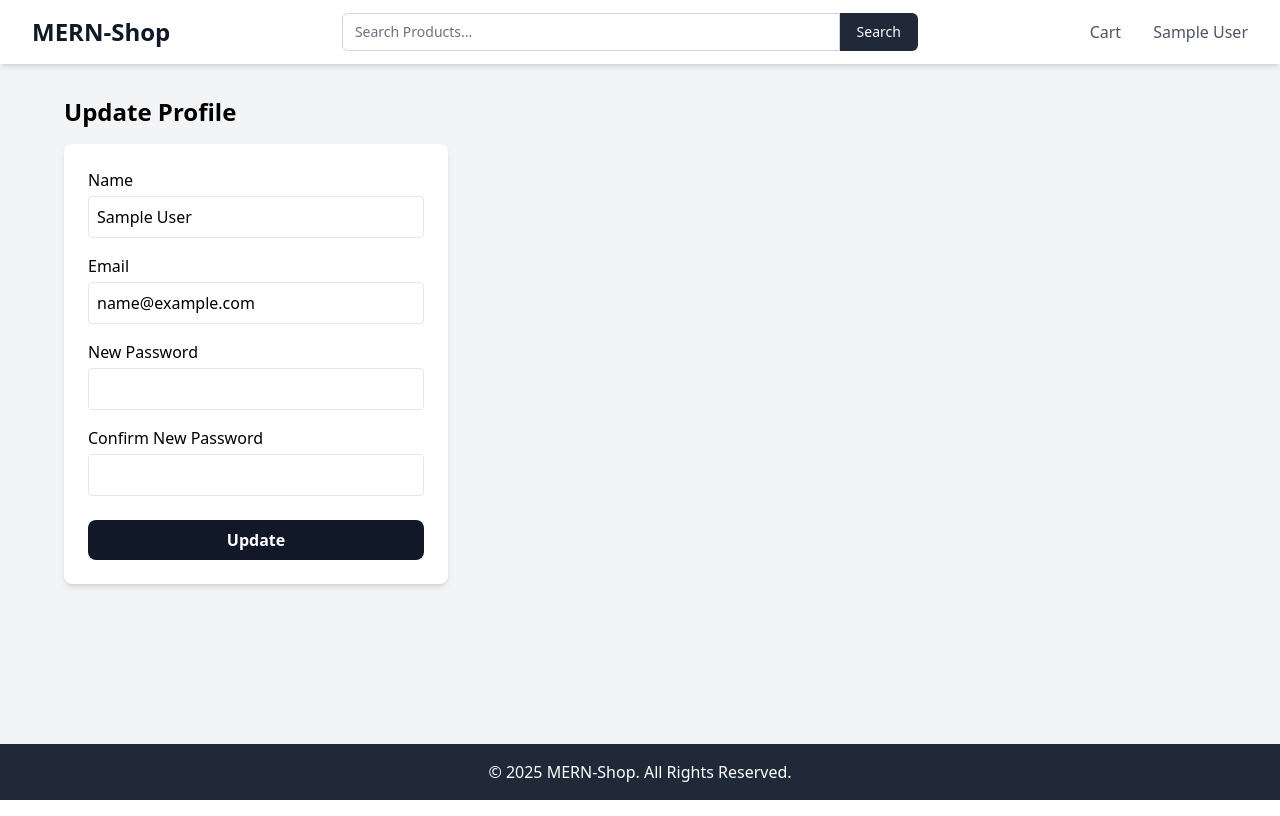
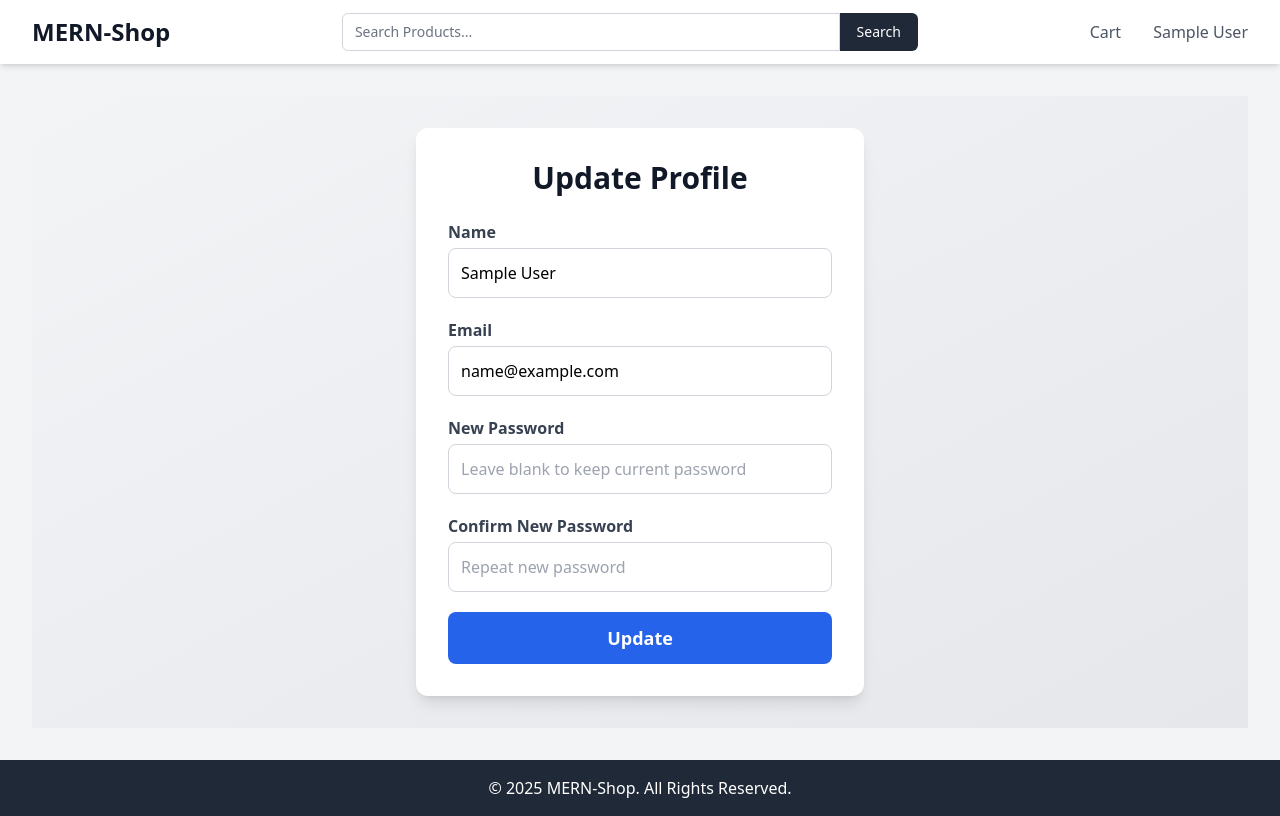
Before and after one commit to ranaIslam01/ecommerce-client, a React (Create React App) app: page /profile in a window 1280 px wide. Built offline with nearby package versions, Linux system fonts and the light colour scheme; no server answers; sample sign-in values are in the browser's storage.

Commit message:
homepage.js proflipage.js

```diff
--- a/src/pages/HomePage.js
+++ b/src/pages/HomePage.js
@@ -1,14 +1,14 @@
-import React, { useEffect, useReducer } from 'react';
+import React, { useEffect, useReducer, useState } from 'react';
 import axios from 'axios';
 import ProductCard from '../components/ProductCard';
-import { useLocation, Link } from 'react-router-dom';
+import { useLocation, Link, useNavigate } from 'react-router-dom';
 
 const reducer = (state, action) => {
   switch (action.type) {
     case 'FETCH_REQUEST':
       return { ...state, loading: true };
     case 'FETCH_SUCCESS':
-      return { ...state, products: action.payload, loading: false };
+      return { ...state, ...action.payload, loading: false };
     case 'FETCH_FAIL':
       return { ...state, loading: false, error: action.payload };
     default:
@@ -17,39 +17,57 @@ const reducer = (state, action) => {
 };
 
 const HomePage = () => {
-  const [{ loading, error, products }, dispatch] = useReducer(reducer, {
+  const navigate = useNavigate();
+  const location = useLocation();
+  const searchParams = new URLSearchParams(location.search);
+  const keyword = searchParams.get('keyword') || '';
+  const [page, setPage] = useState(Number(searchParams.get('page')) || 1);
+  const limit = 8;
+
+  const [{ loading, error, products, pages, total }, dispatch] = useReducer(reducer, {
     products: [],
     loading: true,
     error: '',
+    pages: 1,
+    total: 0,
   });
-
-  const location = useLocation();
-  const searchParams = new URLSearchParams(location.search);
-  const keyword = searchParams.get('keyword') || '';
 
   useEffect(() => {
     const fetchProducts = async () => {
       dispatch({ type: 'FETCH_REQUEST' });
       try {
-        const { data } = await axios.get(`${process.env.REACT_APP_API_URL || ''}/api/products?keyword=${keyword}`);
-        console.log('Fetched data:', data); // Debug: check structure
-        dispatch({ type: 'FETCH_SUCCESS', payload: data }); // ✅ FIXED LINE
+        const { data } = await axios.get(
+          `${process.env.REACT_APP_API_URL || ''}/api/products?keyword=${keyword}&page=${page}&limit=${limit}`
+        );
+        dispatch({ type: 'FETCH_SUCCESS', payload: data });
       } catch (err) {
         dispatch({ type: 'FETCH_FAIL', payload: err.message });
       }
     };
     fetchProducts();
-  }, [keyword]);
+  }, [keyword, page]);
+
+  // Handle page change
+  const handlePageChange = (newPage) => {
+    setPage(newPage);
+    const params = new URLSearchParams(location.search);
+    if (newPage > 1) {
+      params.set('page', newPage);
+    } else {
+      params.delete('page');
+    }
+    navigate({ search: params.toString() });
+  };
 
   return (
-    <div>
-      {keyword && products.length > 0 && (
+    <div className="w-full max-w-7xl mx-auto px-2 md:px-0">
+      {keyword && products && products.length > 0 && (
         <h2 className="text-2xl font-semibold text-gray-700 mb-4">
           Results for: "{keyword}"
         </h2>
       )}
 
-      {keyword && products.length === 0 && !loading && (
+      {keyword && (!products || products.length === 0) && !loading && (
         <div className="text-center py-10">
           <p className="text-xl text-gray-600 mb-2">
             No products found for "{keyword}"
@@ -61,21 +79,58 @@ const HomePage = () => {
       )}
 
       {!keyword && (
-        <h1 className="text-3xl font-bold text-gray-800 mb-6">
+        <h1 className="text-3xl font-bold text-gray-800 mb-6 text-center md:text-left">
           Latest Products
         </h1>
       )}
 
       {loading ? (
-        <div>Loading...</div>
+        <div className="flex justify-center items-center min-h-[200px]">
+          <span className="text-lg text-gray-500">Loading...</span>
+        </div>
       ) : error ? (
-        <div className="text-red-500">{error}</div>
-      ) : Array.isArray(products) && products.length > 0 ? (
-        <div className="grid grid-cols-1 sm:grid-cols-2 md:grid-cols-3 lg:grid-cols-4 gap-8">
-          {products.map((product) => (
-            <ProductCard key={product._id} product={product} />
-          ))}
-        </div>
+        <div className="text-red-500 text-center">{error}</div>
+      ) : products && products.length > 0 ? (
+        <>
+          <div className="grid grid-cols-1 sm:grid-cols-2 md:grid-cols-3 lg:grid-cols-4 gap-8 mb-8">
+            {products.map((product) => (
+              <ProductCard key={product._id} product={product} />
+            ))}
+          </div>
+          {/* Pagination Controls */}
+          <div className="flex flex-wrap justify-center items-center gap-2 mb-8">
+            <button
+              onClick={() => handlePageChange(page - 1)}
+              disabled={page <= 1}
+              className="px-4 py-2 rounded bg-gray-200 text-gray-700 font-semibold disabled:opacity-50 disabled:cursor-not-allowed hover:bg-gray-300 transition"
+            >
+              Prev
+            </button>
+            {Array.from({ length: pages }, (_, i) => i + 1).map((p) => (
+              <button
+                key={p}
+                onClick={() => handlePageChange(p)}
+                className={`px-3 py-1 rounded font-bold mx-1 border-2 transition ${
+                  p === page
+                    ? 'bg-blue-600 text-white border-blue-600 shadow'
+                    : 'bg-white text-gray-700 border-gray-300 hover:bg-blue-50'
+                }`}
+              >
+                {p}
+              </button>
+            ))}
+            <button
+              onClick={() => handlePageChange(page + 1)}
+              disabled={page >= pages}
+              className="px-4 py-2 rounded bg-gray-200 text-gray-700 font-semibold disabled:opacity-50 disabled:cursor-not-allowed hover:bg-gray-300 transition"
+            >
+              Next
+            </button>
+          </div>
+          <div className="text-center text-gray-500 mb-4">
+            Showing {(page - 1) * limit + 1} - {Math.min(page * limit, total)} of {total} products
+          </div>
+        </>
       ) : (
         !keyword && (
           <div className="text-center py-10">
--- a/src/pages/ProfilePage.js
+++ b/src/pages/ProfilePage.js
@@ -136,15 +136,27 @@ export default function ProfilePage() {
   };
 
   return (
-    <div className="flex flex-col md:flex-row gap-8 px-2 md:px-0 w-full max-w-6xl mx-auto">
-      <div className="md:w-1/3 w-full mb-8 md:mb-0">
-        <h2 className="text-2xl font-bold mb-4 text-center md:text-left">Update Profile</h2>
-        <form onSubmit={submitHandler} className="bg-white p-4 md:p-6 rounded-lg shadow-md w-full max-w-md mx-auto md:mx-0">
-            <div className="mb-4"><label className="block mb-1">Name</label><input value={name} onChange={(e) => setName(e.target.value)} required className="w-full p-2 border rounded"/></div>
-            <div className="mb-4"><label className="block mb-1">Email</label><input type="email" value={email} onChange={(e) => setEmail(e.target.value)} required className="w-full p-2 border rounded"/></div>
-            <div className="mb-4"><label className="block mb-1">New Password</label><input type="password" onChange={(e) => setPassword(e.target.value)} className="w-full p-2 border rounded"/></div>
-            <div className="mb-6"><label className="block mb-1">Confirm New Password</label><input type="password" onChange={(e) => setConfirmPassword(e.target.value)} className="w-full p-2 border rounded"/></div>
-            <button type="submit" className="w-full bg-gray-900 text-white py-2 rounded-lg font-semibold hover:bg-gray-800">Update</button>
+    <div className="flex justify-center items-center min-h-[60vh] bg-gradient-to-br from-gray-100 to-gray-200 py-8 px-2">
+      <div className="w-full max-w-md bg-white rounded-xl shadow-lg p-8">
+        <h2 className="text-3xl font-extrabold text-gray-900 mb-6 text-center">Update Profile</h2>
+        <form onSubmit={submitHandler} className="space-y-5">
+          <div>
+            <label className="block mb-1 text-gray-700 font-semibold">Name</label>
+            <input value={name} onChange={(e) => setName(e.target.value)} required className="w-full p-3 border border-gray-300 rounded-lg focus:outline-none focus:ring-2 focus:ring-blue-500 transition" />
+          </div>
+          <div>
+            <label className="block mb-1 text-gray-700 font-semibold">Email</label>
+            <input type="email" value={email} onChange={(e) => setEmail(e.target.value)} required className="w-full p-3 border border-gray-300 rounded-lg focus:outline-none focus:ring-2 focus:ring-blue-500 transition" />
+          </div>
+          <div>
+            <label className="block mb-1 text-gray-700 font-semibold">New Password</label>
+            <input type="password" onChange={(e) => setPassword(e.target.value)} className="w-full p-3 border border-gray-300 rounded-lg focus:outline-none focus:ring-2 focus:ring-blue-500 transition" placeholder="Leave blank to keep current password" />
+          </div>
+          <div>
+            <label className="block mb-1 text-gray-700 font-semibold">Confirm New Password</label>
+            <input type="password" onChange={(e) => setConfirmPassword(e.target.value)} className="w-full p-3 border border-gray-300 rounded-lg focus:outline-none focus:ring-2 focus:ring-blue-500 transition" placeholder="Repeat new password" />
+          </div>
+          <button type="submit" className="w-full bg-blue-600 hover:bg-blue-700 text-white py-3 rounded-lg font-bold text-lg transition">Update</button>
         </form>
       </div>
     </div>
```
